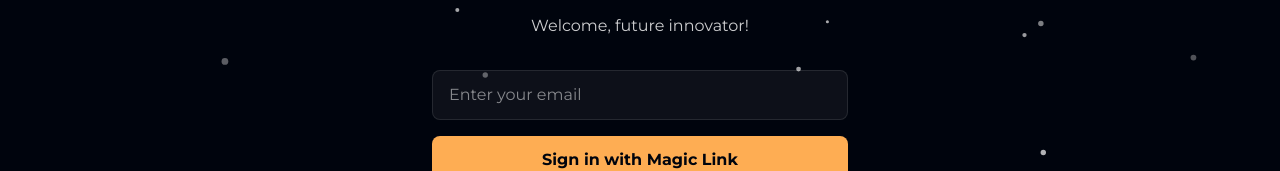
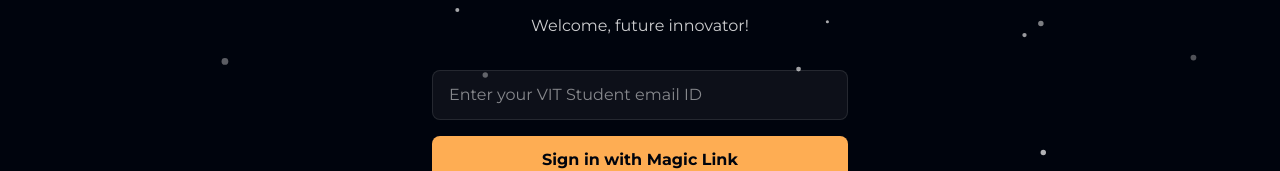
Before and after one commit to rcvitc/recruitment-form, a Next.js app: page /login in a window 1280 px wide. Shown: the part 230-401 px from the top of the page. Built offline with nearby package versions, Linux system fonts and the light colour scheme; no server answers.

Commit message:
fix: Update email input placeholder text

```diff
--- a/app/login/page.tsx
+++ b/app/login/page.tsx
@@ -95,7 +95,7 @@ export default function LoginPage() {
             <input
               id="email"
               type="email"
-              placeholder="Enter your email"
+              placeholder="Enter your VIT Student email ID"
               value={email}
               onChange={(e) => setEmail(e.target.value)}
               className="w-full px-4 py-3 rounded-md bg-white/5 border border-white/10 text-white placeholder-white/50 focus:outline-none focus:ring-2 focus:ring-[#fead53]"
```
